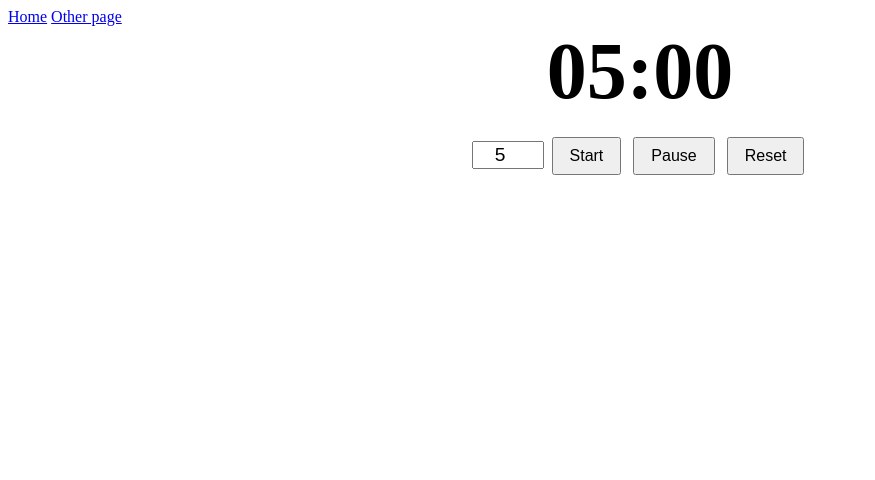
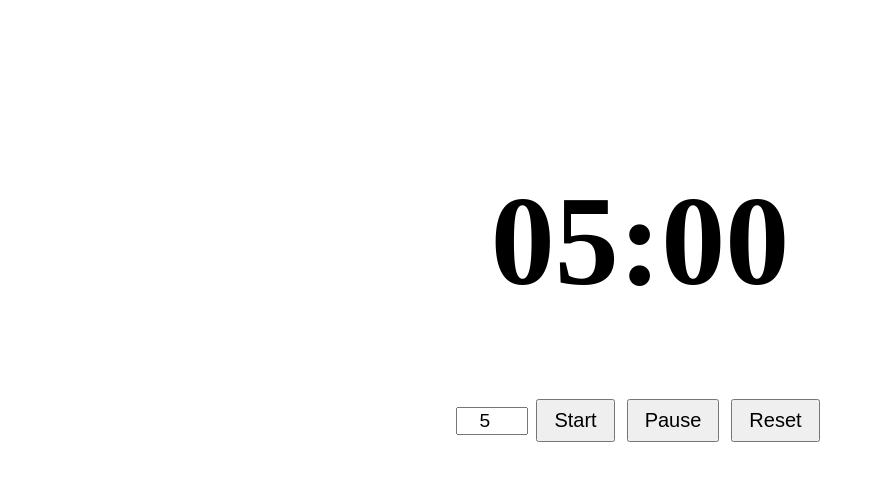
Before and after one commit to wolfepackharry/Visual-Timer, a website: page index.html in a window 1280 px wide. Shown: the whole page, without its empty margins (0-875 px from the left). Drawn offline with Linux system fonts and the light colour scheme.

Commit message:
+LayoutChanges

```diff
--- a/index.html
+++ b/index.html
@@ -8,9 +8,6 @@
     <script type="module" src="script.js"></script>
   </head>
   <body>
-    <nav>
-      <a href="/" aria-current="page">Home</a>
-      <a href="/page2.html">Other page</a>
     </nav>
     <main>
       <div id="display">05:00</div>
--- a/styles.css
+++ b/styles.css
@@ -1,22 +1,26 @@
 #display {
-  font-size: 5rem;
+  color: black;
+  font-size: 8rem;
   font-weight: bold;
   text-align: center;
-  margin-bottom: 1rem;
+  padding-top: 10rem;
+  margin-bottom: 5rem;
 }
 
 main {
   text-align: center;
+
 }
 
 #minutes {
   font-size: 1.2rem;
   width: 4rem;
   text-align: center;
+
 }
 
 button {
-  font-size: 1rem;
+  font-size: 1.25rem;
   padding: 0.5rem 1rem;
   margin: 0.25rem;
 }
```
